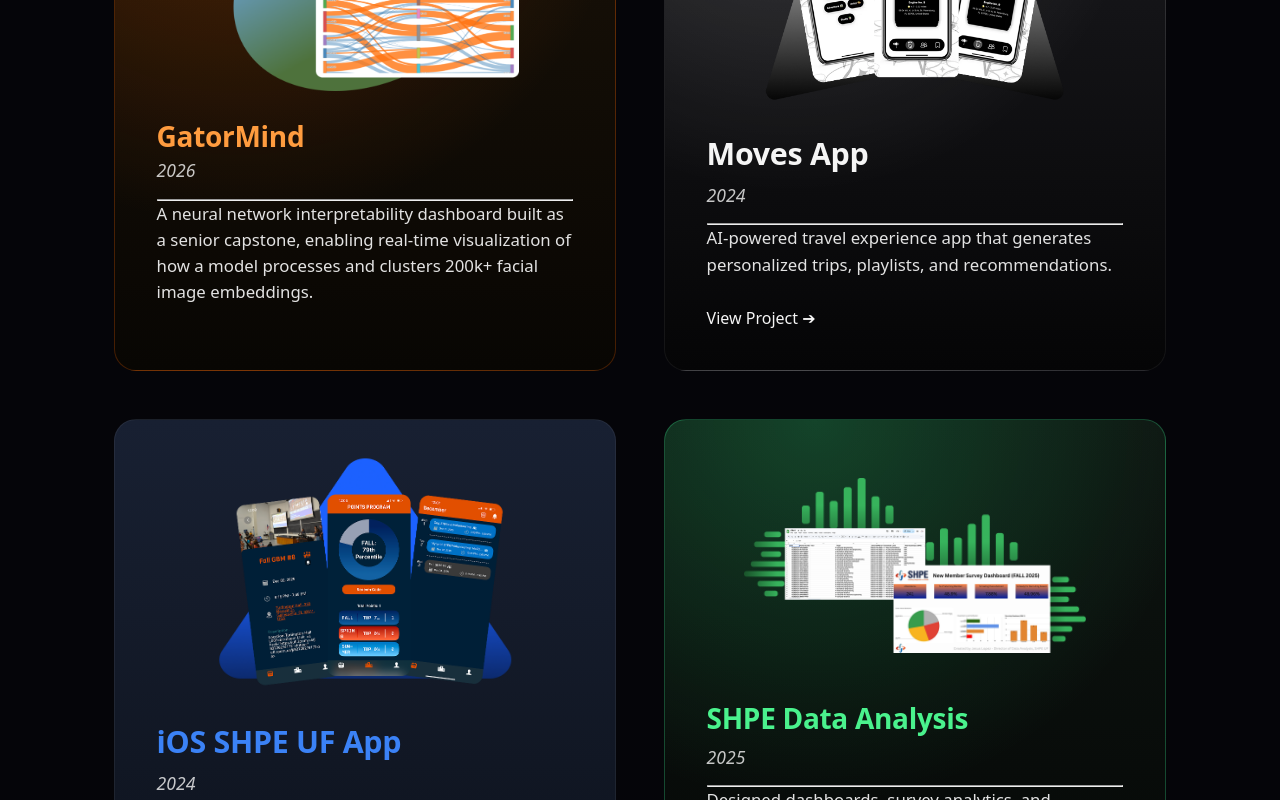
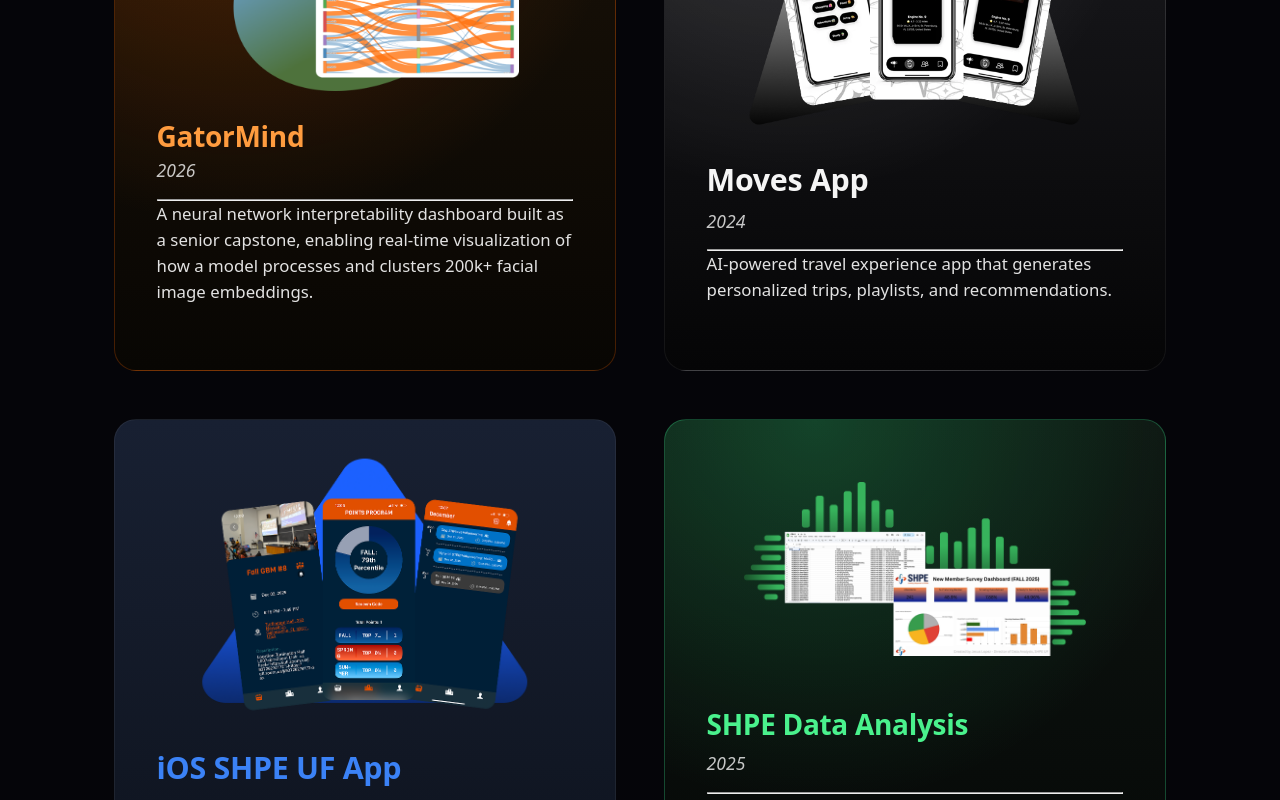
Before and after one commit to jlopezmarti20/jesuslopez-portfolio-website, a React (Vite) app: page / in a window 1280 px wide. Shown: the part 1060-1860 px from the top of the page. Built offline with nearby package versions, Linux system fonts and the light colour scheme.

Commit message:
remove view project links

```diff
--- a/src/components/ProjectsSection.jsx
+++ b/src/components/ProjectsSection.jsx
@@ -124,13 +124,13 @@
 
                   <p>{project.description || project.summary}</p>
 
-                  {project.link && (
+                  {/*project.link && (
                     <div className="links">
                       <a href={project.link}>
                         View Project <span className="home-arrow">➔</span>
                       </a>
                     </div>
-                  )}
+                  )*/}
                 </div>
               </article>
             );
```
